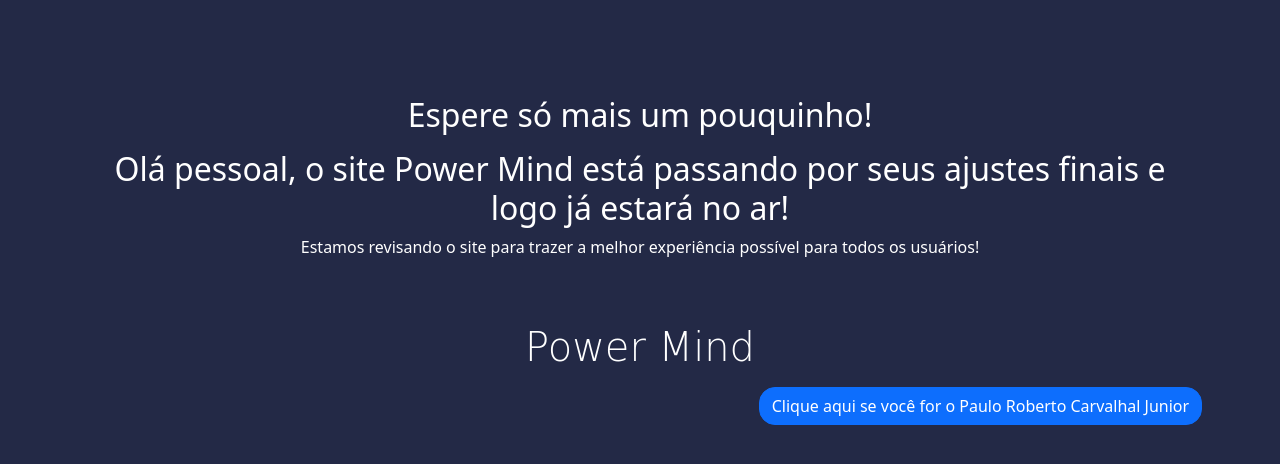
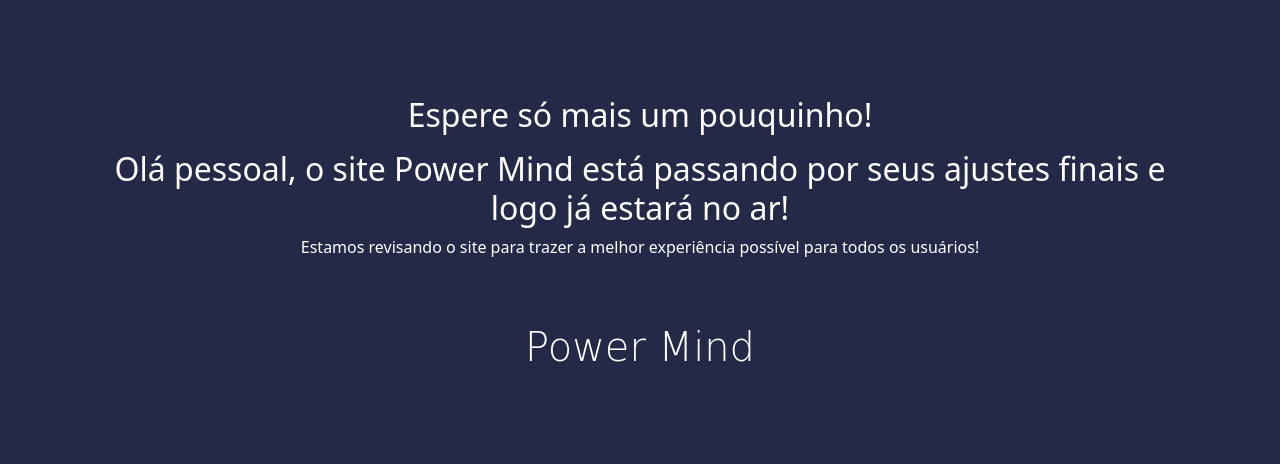
Before and after one commit to devdramos/ajustespowermind, a plain HTML site: page index.html in a window 1280 px wide. Drawn offline with nearby package versions, Linux system fonts and the light colour scheme; a web font is replaced by a local one.

Commit message:
Update index.html

```diff
--- a/index.html
+++ b/index.html
@@ -31,13 +31,6 @@
             </div>
         </div>
     </div>
-      <div class="container-fluid">
-      <div class="row justify-content-end">
-        <div class="col-sm-5">
-            <a class="btn btn-primary rounded-4" data-bs-toggle="modal" href="#exampleModalToggle" role="button">Clique aqui se você for o Paulo Roberto Carvalhal Junior</a>
-        </div>
-      </div>
-    </div>
     <script src="https://cdn.jsdelivr.net/npm/bootstrap@5.2.3/dist/js/bootstrap.bundle.min.js" integrity="sha384-kenU1KFdBIe4zVF0s0G1M5b4hcpxyD9F7jL+jjXkk+Q2h455rYXK/7HAuoJl+0I4" crossorigin="anonymous"></script>
   </body>
   <style>
```
